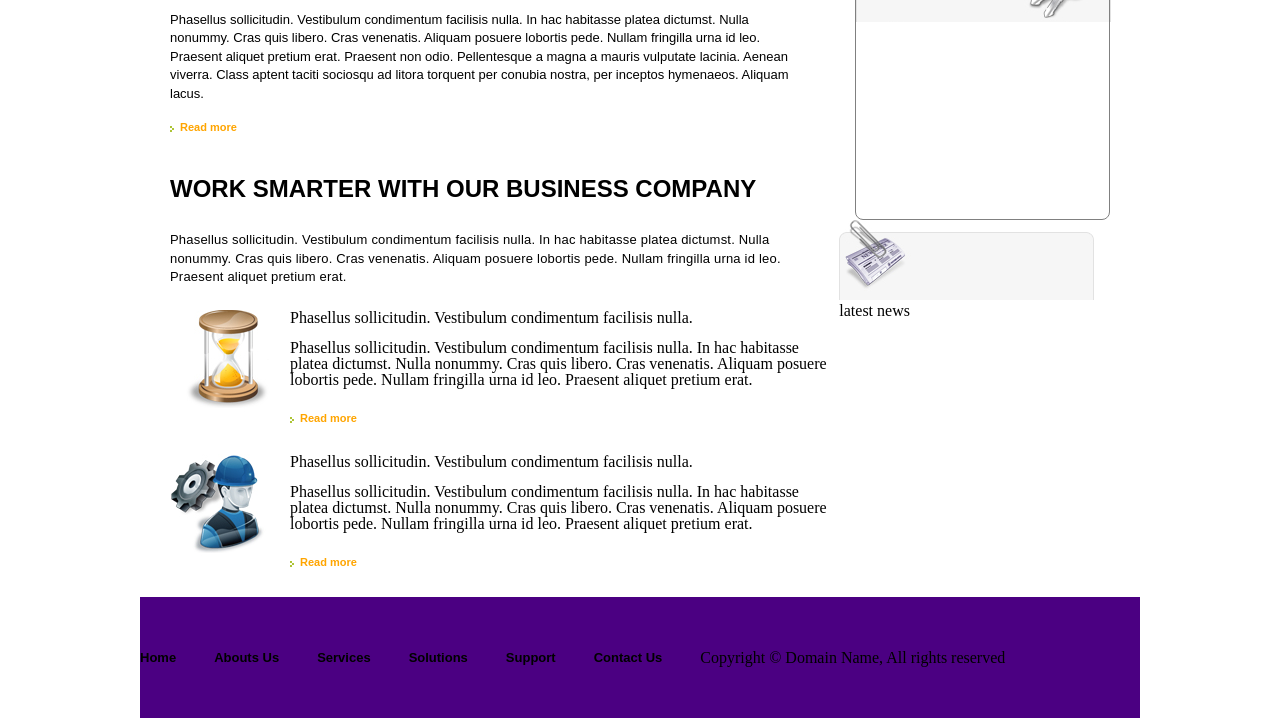
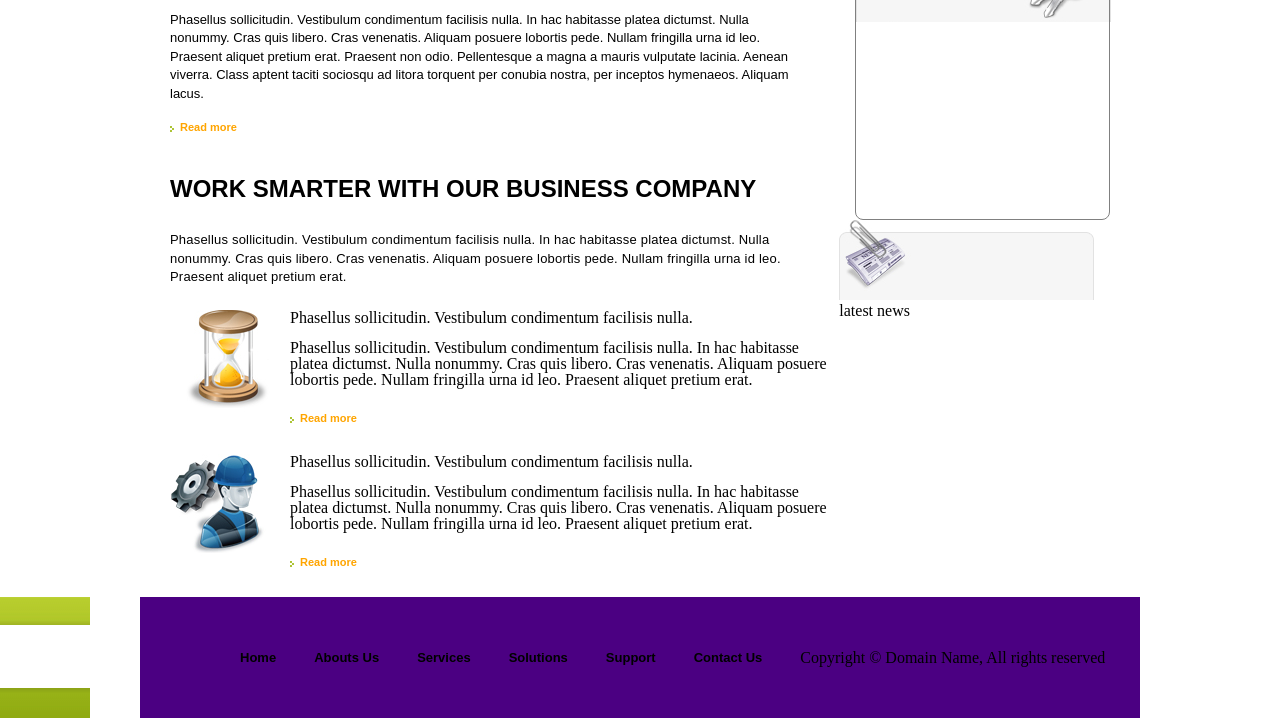
Before and after one commit to Igor-R64/Task-css2, a plain HTML site: page index.html in a window 1280 px wide. Shown: the part 737-1455 px from the top of the page. Drawn offline with Linux system fonts and the light colour scheme; files whose address does not match are found by name.

Commit message:
add before footer

```diff
--- a/style/components/footer.css
+++ b/style/components/footer.css
@@ -19,8 +19,9 @@
 .footer::before {
    background-image: url(../../img/footer_bg.jpg);
    width: 100px;
+   height: 121px;
    content: " ";
-   left: -16px;
-   top: -6px;
-   position: absolute;
+   left: -150px;
+   bottom: 0px;
+   position: relative;
 }
```
